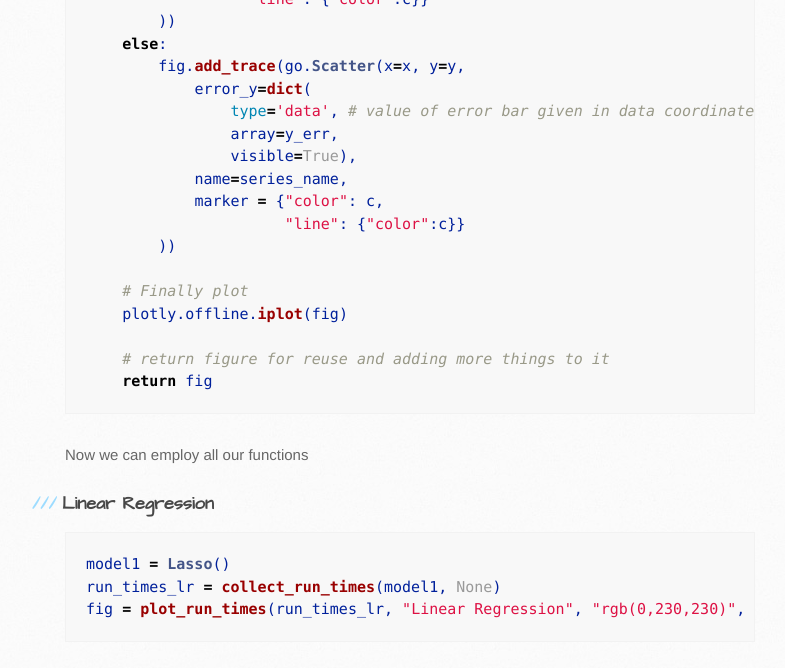
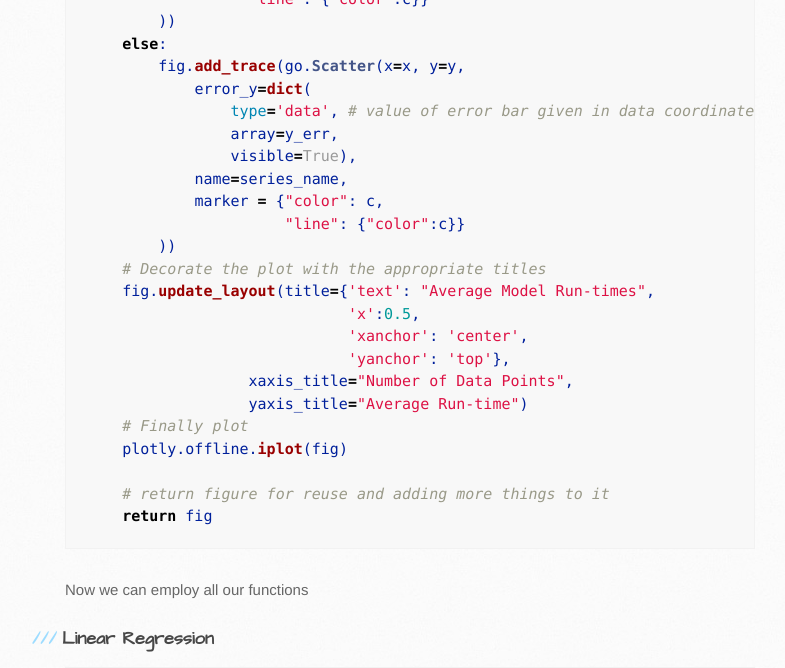
Before and after one commit to bshabashFD/bshabashFD.github.io_old2, a Jekyll site: the page built from stage4.md, in a window 1280 px wide and 900 px high, scrolled down 21177 px, cut to the strip 0-668 px from the top of the window. Shown: the whole strip, without its empty margins (105-890 px from the left). Built offline with Jekyll 4.4.1, drawn with Linux system fonts in a browser that asks for light colours; formulas are drawn with MathJax 3; a script that is not in the unit is left out.

Commit message:
Update stage4.md

```diff
--- a/stage4.md
+++ b/stage4.md
@@ -718,7 +718,13 @@ def plot_run_times(run_times_dict, series_name, c, fig=None):
             marker = {"color": c,
                       "line": {"color":c}}
         ))
-
+    # Decorate the plot with the appropriate titles
+    fig.update_layout(title={'text': "Average Model Run-times",
+                             'x':0.5,
+                             'xanchor': 'center',
+                             'yanchor': 'top'},
+                  xaxis_title="Number of Data Points",
+                  yaxis_title="Average Run-time")
     # Finally plot
     plotly.offline.iplot(fig)
 
```
